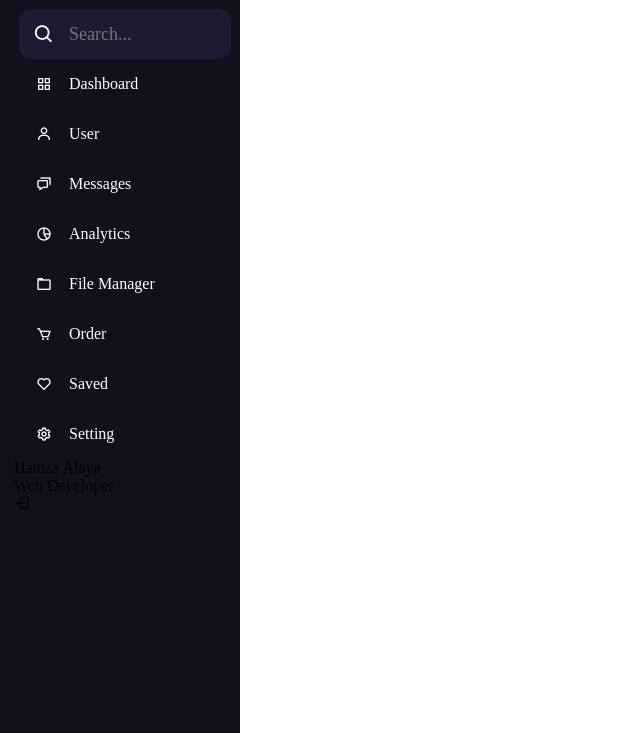
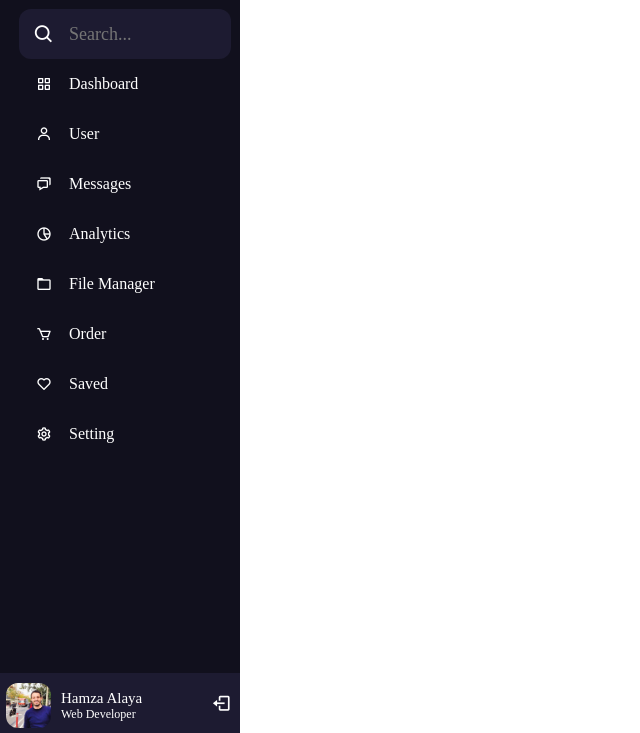
Before and after one commit to HamzaAlaya91/ResponsiveDashboard, a plain HTML site: page index.html in a window 1280 px wide. Shown: the part 67-800 px from the top of the page, without its empty margins (0-640 px from the left). Drawn offline with nearby package versions, Linux system fonts and the light colour scheme.

Commit message:
Dev number 2

```diff
--- a/index.html
+++ b/index.html
@@ -78,13 +78,13 @@
         <div class="profile_content">
             <div class="profile">
                 <div class="profile_details">
-                    <!-- <img src="profile.jpg" alt="" > -->
+                    <img src="profile.jpg" alt="" >
                     <div class="name_job">
                         <div class="name">Hamza Alaya</div>
                         <div class="job">Web Developer</div>
                     </div>
                 </div>
-                <i class='bx bx-log-out'></i>
+                <i class='bx bx-log-out' id="log_out"></i>
             </div>
         </div>
     </div>
--- a/style.css
+++ b/style.css
@@ -112,3 +112,56 @@ body{
     line-height: 50px;
     text-align: center;
 }
+
+
+.sidebar .profile_content{
+    position: absolute;
+    color: #fff;
+    bottom: 0;
+    left: 0;
+    width: 100%;
+}
+
+.sidebar .profile_content .profile{
+    position: relative;
+    padding: 10px 6px;
+    height: 60px;
+    background: #1d1b31;
+}
+
+.sidebar .profile_content .profile .profile_details{
+    display: flex;
+    align-items: center;
+}
+
+.profile .profile_details img{
+    height: 45px;
+    width: 45px;
+    object-fit: cover;
+    border-radius: 12px;
+}
+
+.profile .profile_details .name_job{
+    margin-left: 10px;
+}
+
+.profile .profile_details .name{
+    font-size: 15px;
+    font-weight: 400;
+}
+
+.profile .profile_details .job{
+    font-size: 12px;
+}
+
+.profile #log_out{
+    position: absolute;
+    left: 88%;
+    bottom: 5px;
+    transform: translateX(-50);
+    min-width: 50px;
+    line-height: 50px;
+    font-size: 20px;
+    border-radius: 12px;
+
+}
```
